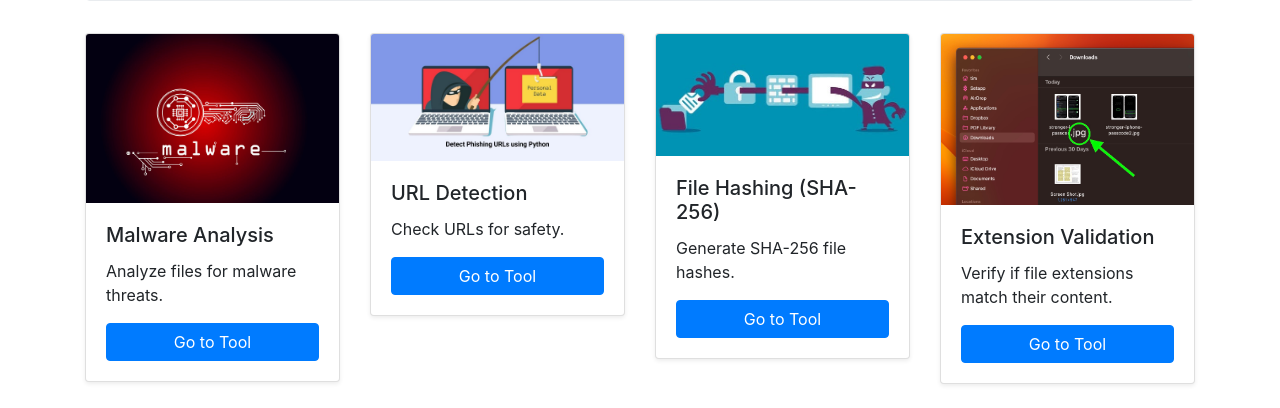
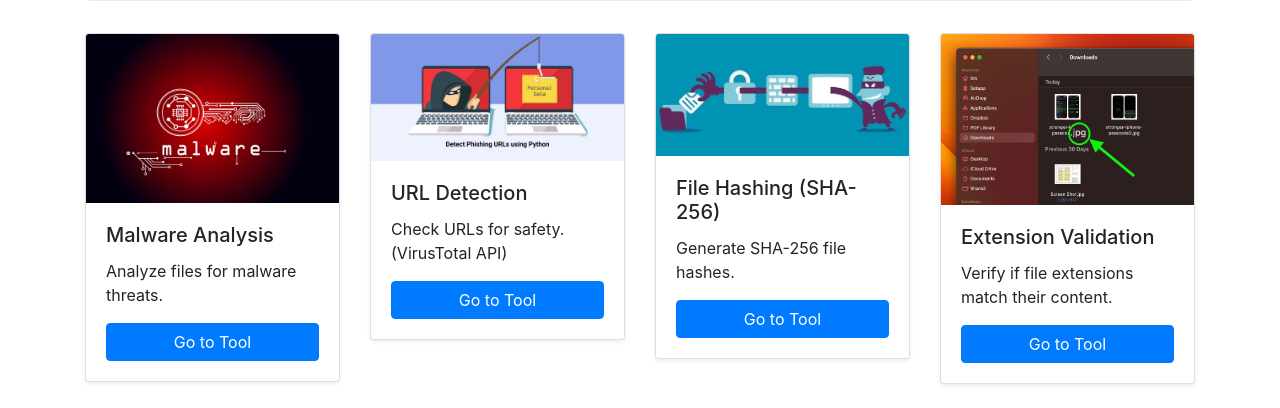
Before and after one commit to anjalijaglan07/CyberShied, a Flask app: page / in a window 1280 px wide. Shown: the part 395-803 px from the top of the page. Run offline with Flask 2, Linux system fonts and the light colour scheme; some libraries are stand-ins or nearby versions.

Commit message:
Update index.html

```diff
--- a/templates/index.html
+++ b/templates/index.html
@@ -22,7 +22,7 @@
               <img src="{{ url_for('static', filename='images/url.png') }}" class="card-img-top" alt="URL Detection">
               <div class="card-body">
                   <h5 class="card-title">URL Detection</h5>
-                  <p class="card-text">Check URLs for safety.</p>
+                  <p class="card-text">Check URLs for safety.(VirusTotal API)</p>
                   <a href="{{ url_for('url_detection') }}" class="btn btn-primary btn-block">Go to Tool</a>
               </div>
           </div>
```
